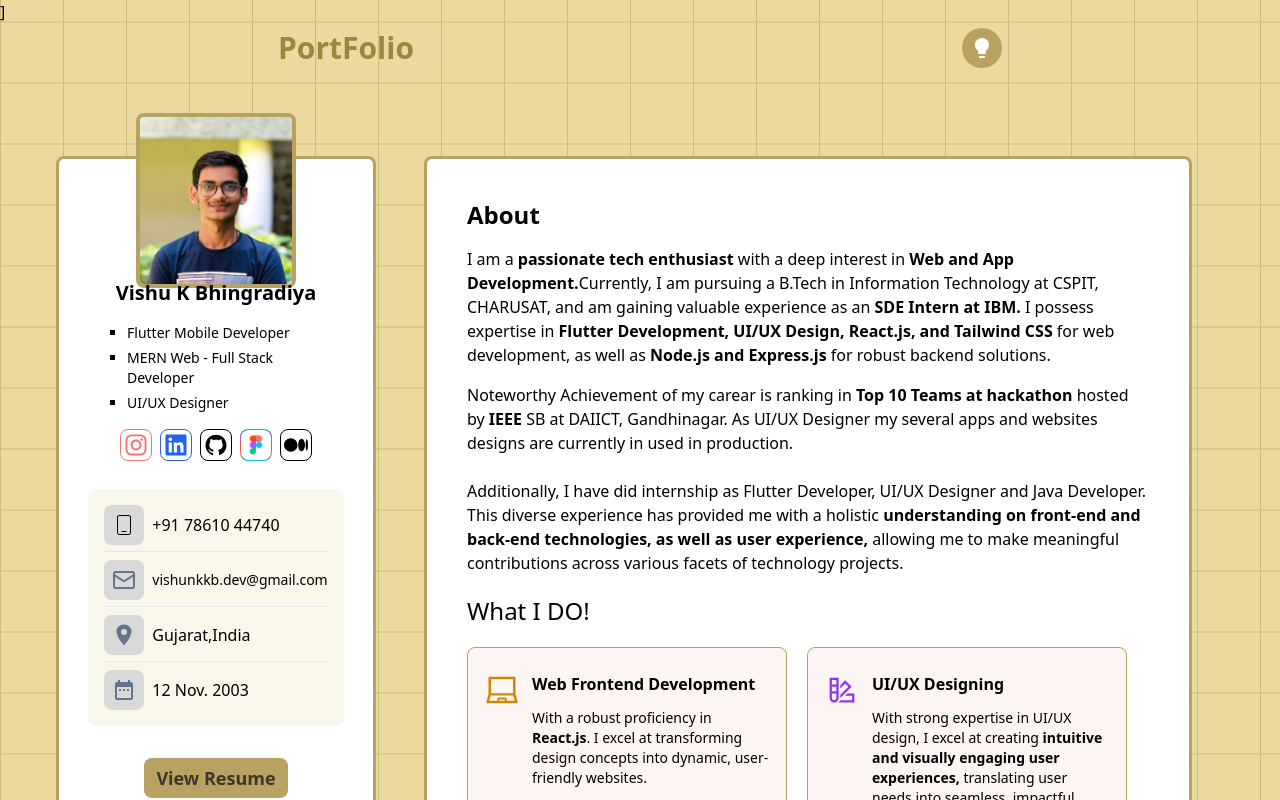
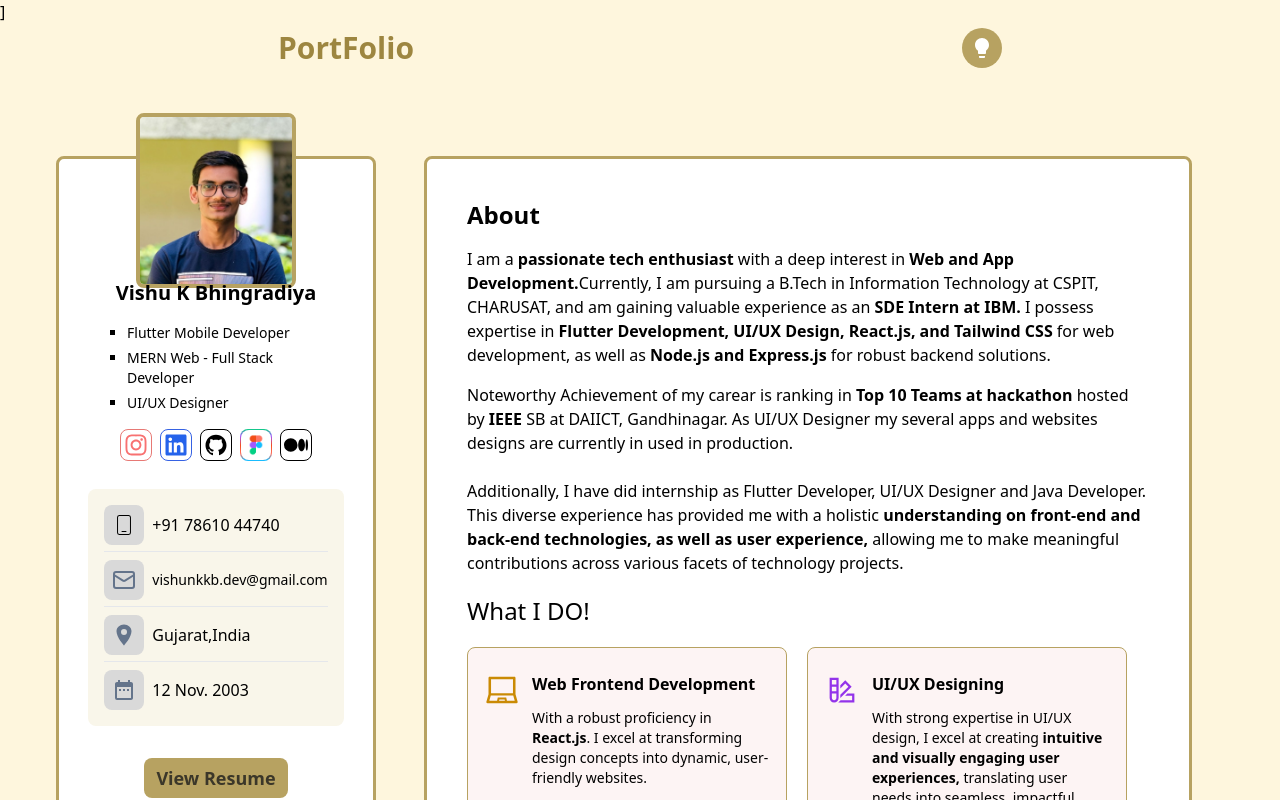
Before and after one commit to Vishuvishu/PortFolioWebsite-React, a React (Vite) app: page / in a window 1280 px wide. Built offline with nearby package versions, Linux system fonts and the light colour scheme.

Commit message:
Update App.css

```diff
--- a/src/App.css
+++ b/src/App.css
@@ -1,8 +1,8 @@
 html,
 body {
    /*    background-image: url("https://github.com/Vishuvishu/Storage_repo/blob/main/Images/2%20(1).png?raw=true"); */
-     background-image: url("./Components/SocialLinks/Lines.png");
-/*    background-color: #FEF6DD; */
+/*      background-image: url("./Components/SocialLinks/Lines.png"); */
+   background-color: #FEF6DD;
    scroll-behavior: smooth;
    height: 100%;
    /* transform: scale(0.9);  /* Scale the entire page to 90% */
```
